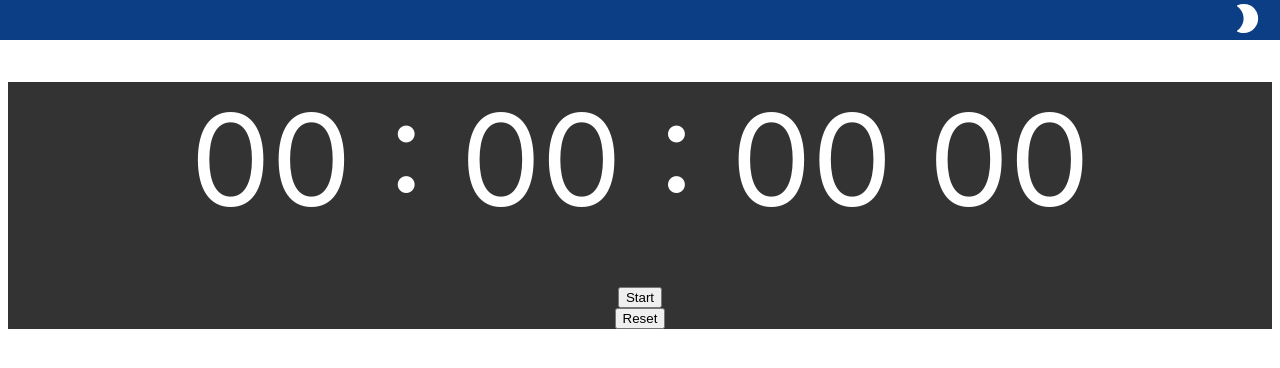
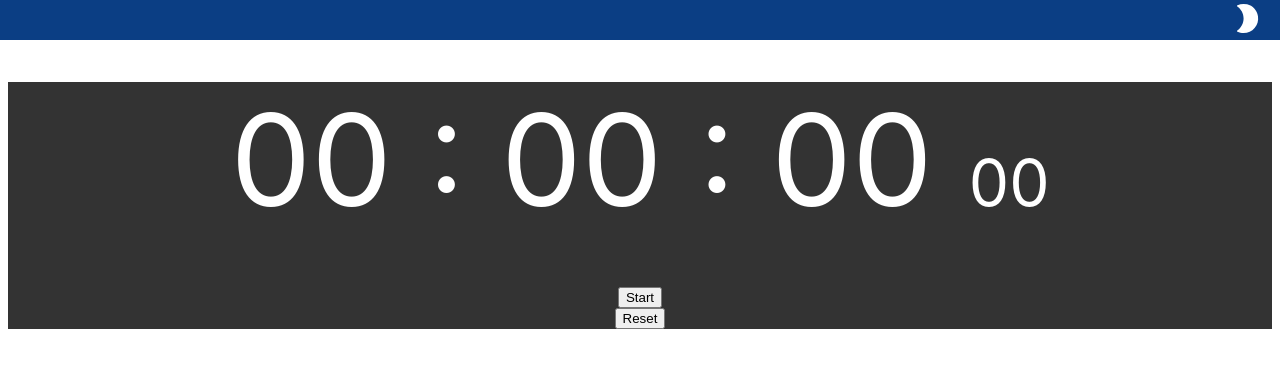
Before and after one commit to timc986/Big-Stopwatch-Ng, an Angular app: page / in a window 1280 px wide. Shown: the top 368 px of the page. Built offline with nearby package versions, Linux system fonts and the light colour scheme.

Commit message:
millisecond use small font size

```diff
--- a/src/app/stopwatch/stopwatch.component.html
+++ b/src/app/stopwatch/stopwatch.component.html
@@ -1,4 +1,10 @@
-<div class="time">{{ hour }} : {{ minute }} : {{ second }} {{ millisecond }}</div>
+<div class="time">
+  {{ hour }} : {{ minute }} : {{ second }}
+
+  <span class="millisecond">
+    {{ millisecond }}
+  </span>
+</div>
 
 <div class="buttons">
   <button (click)="toggle()" *ngIf="!isRunning">Start</button>
--- a/src/app/stopwatch/stopwatch.component.scss
+++ b/src/app/stopwatch/stopwatch.component.scss
@@ -3,6 +3,10 @@
   //   max-width: 960px;
   //   font-size: calc((75vw - 4.5rem) / 7);
   font-size: 10vw;
+
+  .millisecond {
+    font-size: 5vw;
+  }
 }
 
 .buttons {
```
